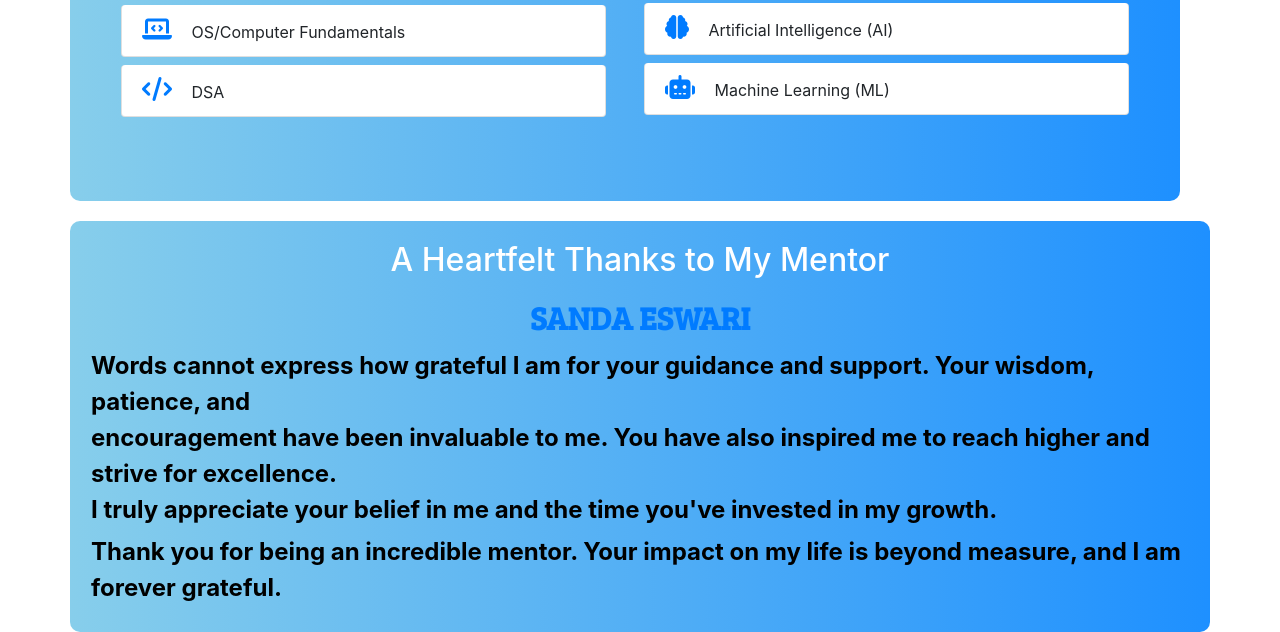
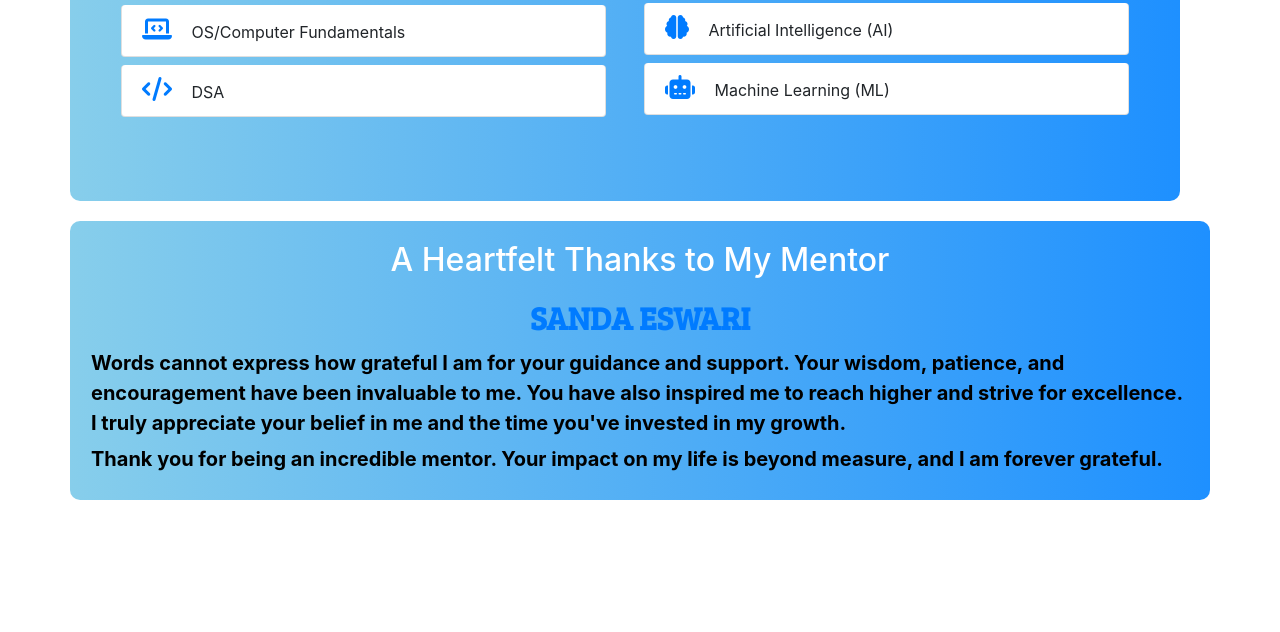
Before and after one commit to shaiksanda/personal-blog, a plain HTML site: page index.html in a window 1280 px wide. Shown: the part 5177-5809 px from the top of the page. After the commit the page ends 5677 px from the top, so only its background shows below. Drawn offline with nearby package versions, Linux system fonts and the light colour scheme; a web font is replaced by a local one.

Commit message:
Initial Commit

```diff
--- a/index.css
+++ b/index.css
@@ -44,7 +44,7 @@
   }
 }
 .mentor-container p {
-  font-size: 1.5rem; /* Base font size for readability */
+  font-size: 20px; /* Base font size for readability */
   color: black; /* White color for better contrast */
   font-weight: bold;
   margin: 6px;
```
